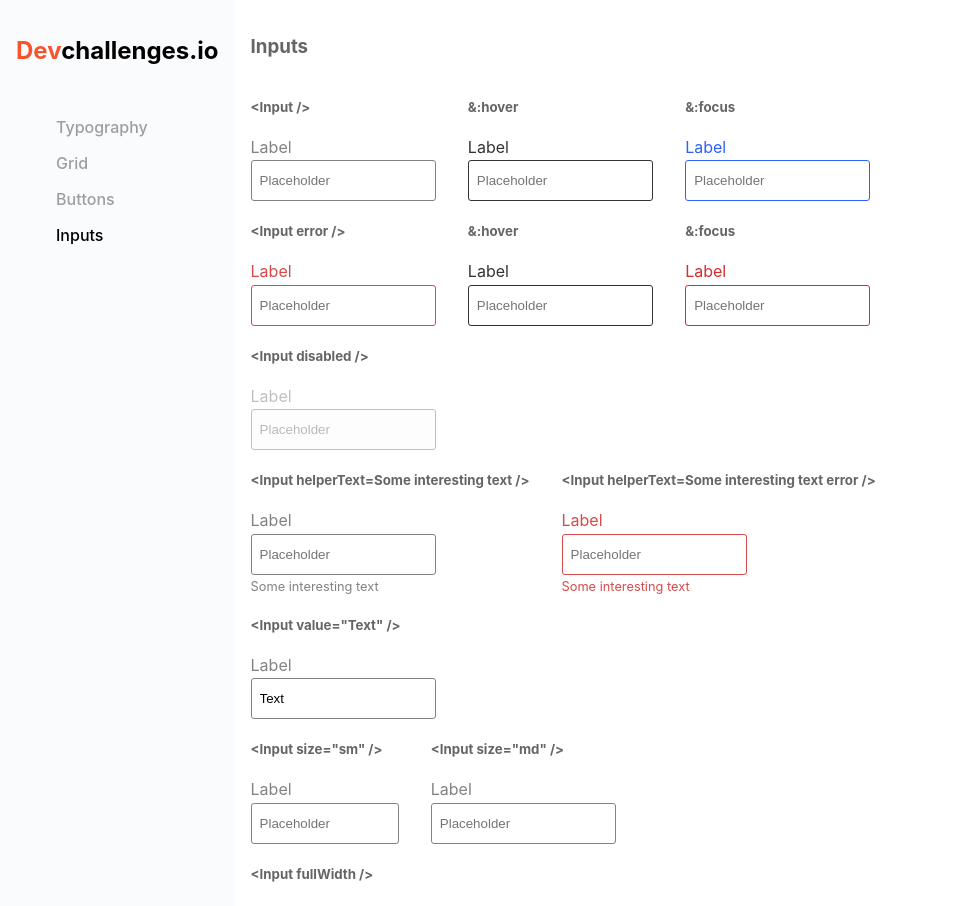
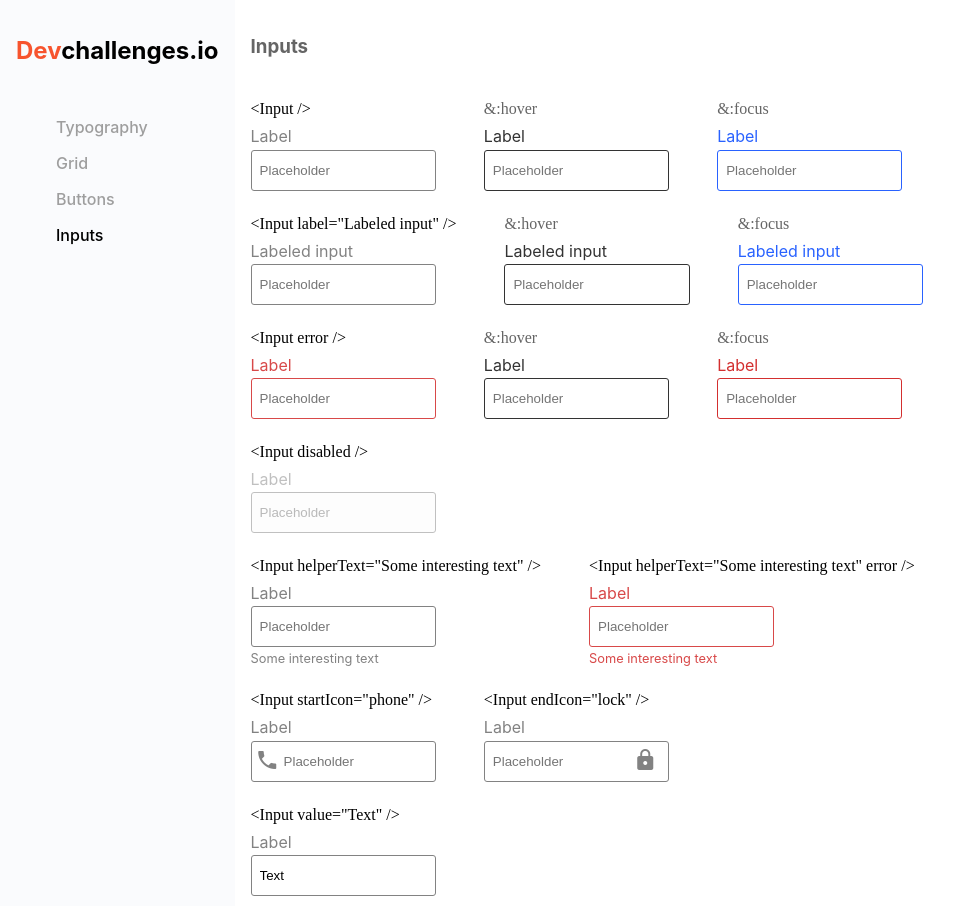
Before and after one commit to mukeshgurpude/input-component, a React (Create React App) app: page / in a window 1280 px wide. Shown: the top 906 px of the page, without its empty margins (0-969 px from the left). Built offline with nearby package versions, Linux system fonts and the light colour scheme; the HTML template or start-up script is replaced by a standard one.

Commit message:
feat: add icons

```diff
--- a/public/index.html
+++ b/public/index.html
@@ -7,34 +7,12 @@
     <meta name="theme-color" content="#000000" />
     <meta name="description" content="Web site created using create-react-app" />
     <link rel="apple-touch-icon" href="%PUBLIC_URL%/logo192.png" />
-    <!--
-      manifest.json provides metadata used when your web app is installed on a
-      user's mobile device or desktop. See https://developers.google.com/web/fundamentals/web-app-manifest/
-    -->
     <link rel="manifest" href="%PUBLIC_URL%/manifest.json" />
-    <!--
-      Notice the use of %PUBLIC_URL% in the tags above.
-      It will be replaced with the URL of the `public` folder during the build.
-      Only files inside the `public` folder can be referenced from the HTML.
-
-      Unlike "/favicon.ico" or "favicon.ico", "%PUBLIC_URL%/favicon.ico" will
-      work correctly both with client-side routing and a non-root public URL.
-      Learn how to configure a non-root public URL by running `npm run build`.
-    -->
+    <link href="https://fonts.googleapis.com/icon?family=Material+Icons" rel="stylesheet">
     <title>React App</title>
   </head>
   <body>
     <noscript>You need to enable JavaScript to run this app.</noscript>
     <div id="root"></div>
-    <!--
-      This HTML file is a template.
-      If you open it directly in the browser, you will see an empty page.
-
-      You can add webfonts, meta tags, or analytics to this file.
-      The build step will place the bundled scripts into the <body> tag.
-
-      To begin the development, run `npm start` or `yarn start`.
-      To create a production bundle, use `npm run build` or `yarn build`.
-    -->
   </body>
 </html>
--- a/src/components/input.jsx
+++ b/src/components/input.jsx
@@ -1,7 +1,10 @@
 import { useState } from "react";
 import styled, { css } from "styled-components";
 
-export default function Input({value: Value, helperText, ...props}) {
+export default function Input({
+    value: Value, helperText,
+    startIcon, endIcon, ...props
+  }) {
   const mappedProps = {
     disabled: !!props.disabled,
     error: !!props.error,
@@ -9,10 +12,12 @@ export default function Input({value: Value, helperText, ...props}) {
     multiline: !!props.multiline,
     hover: !!props.hover,
     focus: !!props.focus,
+    startIcon: !!startIcon,
+    endIcon: !!endIcon,
     rows: props.row || 3,
     size: props.size || "md",
     helperText: props.helperText || "",
-    placeholder: props.placeholder || "Placeholder",
+    placeholder: props.placeholder || "Placeholder"
   }
   const label = props.label || 'Label'
   const [value, setValue] = useState(Value || '');
@@ -20,6 +25,12 @@ export default function Input({value: Value, helperText, ...props}) {
   return <Container {...mappedProps}>
     <Label>
       <span>{label}</span>
+      <div style={{position: 'relative'}}>
+        {startIcon &&
+        <Icon position='start' className="material-icons">
+          {startIcon}
+        </Icon>
+        }
         {
           props.multiline
           ?
@@ -27,6 +38,12 @@ export default function Input({value: Value, helperText, ...props}) {
           :
           <Text type='text' {...mappedProps} value={value} onChange={(e) => setValue(e.target.value)} />
         }
+        {endIcon &&
+        <Icon position='end' className="material-icons">
+          {endIcon}
+        </Icon>
+        }
+      </div>
     </Label>
     {
       helperText &&
@@ -50,6 +67,7 @@ const Container = styled.div`
     '--border-color: var(--border-color-focus);'}
 `
 const Label = styled.label`
+  position: relative;
   display: flex;
   flex-flow: column;
   row-gap: .2rem;
@@ -79,6 +97,8 @@ const genericinput = css`
   &:focus {
     border-color: var(--border-color-focus)
   }
+  ${({startIcon}) => startIcon && 'padding-left: 2rem'}
+  ${({endIcon}) => endIcon && 'padding-right: 2rem'}
 `
 const Text = styled.input`
   ${genericinput}
@@ -91,3 +111,15 @@ const Helper = styled.span`
   color: var(--border-color);
   font-size: .8rem;
 `
+const Icon = styled.span`
+  position: absolute;
+  bottom: .6rem;
+  color: var(--border-color);
+  ${({position}) => {
+    switch(position) {
+      case 'start': return 'left: .2em';
+      case 'end': return 'right: .5em';
+      default: return ''
+    }
+  }}
+`
--- a/src/components/main.jsx
+++ b/src/components/main.jsx
@@ -1,44 +1,54 @@
 import styled from 'styled-components';
 import Input from './input';
 
-function Child ({text, children}) {
+function Child ({text, children, normal}) {
   return <div>
-    <h5>{text}</h5>
+    <Heading normal={normal}>{text}</Heading>
     {children}
   </div>
 }
 
-export function InputContainer ({children: Children, emulate, text, ...props}) {
+export function InputContainer ({emulate, text, ...props}) {
   if (!!emulate) {  // Emulate hover and focus ui
     return <Parent>
-      <Child text={`<Input ${text} />`} children={<Children {...props} />} />
-      <Child text={'&:hover'} children={<Children {...props} hover />} />
-      <Child text={'&:focus'} children={<Children {...props} focus />} />
+      <Child text={`<Input ${text} />`} children={<Input {...props} />} />
+      <Child text={'&:hover'} normal={true} children={<Input {...props} hover />} />
+      <Child text={'&:focus'} normal={true} children={<Input {...props} focus />} />
     </Parent>
   }
   return <>
-    <Child text={`<Input ${text} />`} children={<Children {...props} />} />
+    <Child text={`<Input ${text} />`} children={<Input {...props} />} />
   </>
 }
 
 export default function Main() {
   const helper = 'Some interesting text'
+  const label = 'Labeled input'
   return <Container>
     <h3>Inputs</h3>
-    <InputContainer children={Input} emulate text='' />
-    <InputContainer children={Input} error emulate text='error' />
-    <InputContainer children={Input} disabled text='disabled' />
+    <InputContainer emulate text='' />
+    <InputContainer emulate text={`label="${label}"`} label={label} />
+    <InputContainer error emulate text='error' />
+    <InputContainer disabled text='disabled' />
     <Parent>
-      <InputContainer children={Input} helperText={helper} text={`helperText=${helper}`}/>
-      <InputContainer children={Input} helperText={helper} error text={`helperText=${helper} error`}/>
+      <InputContainer helperText={helper} text={`helperText="${helper}"`}/>
+      <InputContainer helperText={helper} error text={`helperText="${helper}" error`}/>
     </Parent>
-    <InputContainer children={Input} value='Text' text='value="Text"' />
     <Parent>
-      <InputContainer children={Input} size='sm' text='size="sm"' />
-      <InputContainer children={Input} size='md' text='size="md"' />
+      <InputContainer startIcon='phone' text='startIcon="phone"' />
+      <InputContainer endIcon='lock' text='endIcon="lock"' />
     </Parent>
-    <InputContainer children={Input} fullWidth text='fullWidth' />
-    <InputContainer children={Input} multiline text='multiline' />
+    <InputContainer value='Text' text='value="Text"' />
+    <Parent>
+      <InputContainer size='sm' text='size="sm"' />
+      <InputContainer size='md' text='size="md"' />
+    </Parent>
+    <InputContainer fullWidth text='fullWidth' />
+    <InputContainer fullWidth text='error fullWidth startIcon="android"' startIcon='android' error />
+    <Parent>
+    <InputContainer multiline text='multiline' />
+    <InputContainer multiline text='multiline row="4"' row={4} />
+    </Parent>
   </Container>
 }
 
@@ -47,9 +57,16 @@ const Container = styled.main`
   color: #656565;
   width: 100%;
 `
-
 const Parent = styled.div`
   display: flex;
   flex-flow: wrap;
-  gap: 2rem;
+  gap: 3rem;
 `
+const Heading = styled.span`
+  display: inline-block;
+  font-weight: 500;
+  margin-top: 1em;
+  padding: .5em 0;
+  font-family: ubuntu-mono, monspace;
+  ${({normal}) => normal || 'color: #000;'}
+`
```
Lines whose indentation alone changed are shown as unchanged.
